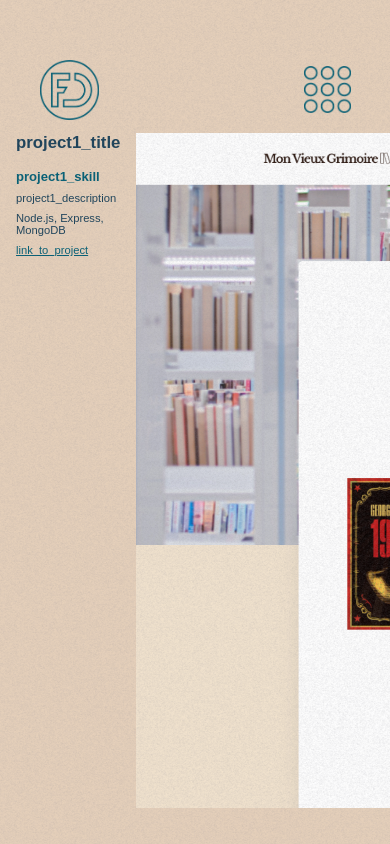
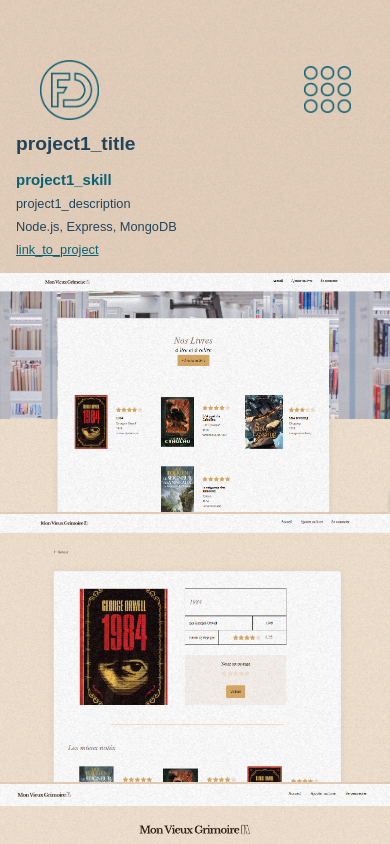
Before and after one commit to Florian-Denis-Dev/portfolio, a React (Create React App) app: page /works/project1 in a window 390 px wide. Built offline with nearby package versions, Linux system fonts and the light colour scheme; what i18next-xhr-backend would draw is missing.

Commit message:
fix responsive projects
- switch 425px scrolling
- fix def responsive projects

```diff
--- a/src/pages/ProjectDetail/index.jsx
+++ b/src/pages/ProjectDetail/index.jsx
@@ -70,9 +70,16 @@ const ProjectDetail = ({ projects, setShowFooter, theme}) => {
     let container = document.querySelector('.gallery');
 
     const handleScroll = function(e) {
-      if (e.deltaY !== 0) {
-        e.preventDefault();
-        container.scrollLeft += e.deltaY;
+      if (window.innerWidth <= 425) {
+        if (e.deltaY !== 0) {
+          e.preventDefault();
+          container.scrollTop += e.deltaY;
+        }
+      } else {
+        if (e.deltaY !== 0) {
+          e.preventDefault();
+          container.scrollLeft += e.deltaY;
+        }
       }
     };
 
--- a/src/style/index.css
+++ b/src/style/index.css
@@ -747,8 +747,23 @@ header .liens-header:hover {
   overflow: auto;
   width: 100vw;
 }
+@media (max-width: 768px) {
+  .project {
+    flex-direction: column;
+  }
+}
 .project .project-info {
   margin-left: 1rem;
+}
+@media (max-width: 1024px) {
+  .project .project-info {
+    font-size: 1rem;
+  }
+}
+@media (max-width: 768px) {
+  .project .project-info {
+    font-size: 0.8rem;
+  }
 }
 .project .project-info h2 {
   margin-bottom: 1rem;
@@ -779,6 +794,30 @@ header .liens-header:hover {
 }
 .gallery img {
   height: 80vh;
+}
+@media (max-width: 768px) {
+  .gallery img {
+    height: 50vh;
+  }
+}
+@media (max-width: 425px) {
+  .gallery img {
+    height: auto;
+    width: 100vw;
+  }
+}
+@media (max-width: 375px) {
+  .gallery img {
+    width: 100vw;
+  }
+}
+@media (max-width: 425px) {
+  .gallery {
+    overflow-x: auto;
+    overflow-y: hidden;
+    flex-direction: column;
+    height: 100vh;
+  }
 }
 
 /*or?*/
```
Also changed, not shown: src/style/project.scss (+25 -0 lines), 1 other file (tests, documents, lock files or other folders).
